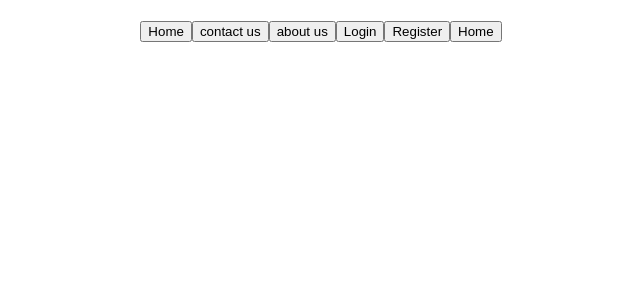
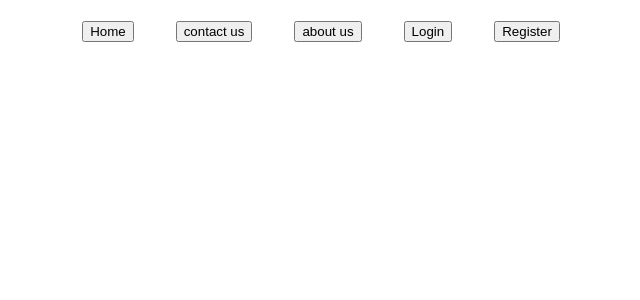
Before and after one commit to vaibhav2699/login, a React (Create React App) app: page / in a window 1280 px wide. Shown: the top 300 px of the page, without its empty margins (319-959 px from the left). Built offline with nearby package versions, Linux system fonts and the light colour scheme.

Commit message:
add three button in header

```diff
--- a/src/App.css
+++ b/src/App.css
@@ -1,6 +1,5 @@
 .App {
   text-align: center;
-  margin: 20px;
 }
 
 .App-logo {
--- a/src/component/Header.js
+++ b/src/component/Header.js
@@ -4,17 +4,17 @@ import{Link} from 'react-router-dom';
 class Header extends React.Component{
     render(){
         return(
-            <div className="app">
-                <button> Home </button>
-                <button> contact us </button>
-                <button> about us </button>
+            <div className="header1">
+                <button style={{margin:"21px"}}> Home </button>
+                <button style={{margin:"21px"}}> contact us </button>
+                <button style={{margin:"21px"}}> about us </button>
                 <Link to="Login">
-                    <button> Login </button>
+                    <button style={{margin:"21px"}}> Login </button>
                 </Link>
                 <Link to="Register">
-                    <button> Register </button>
+                    <button style={{margin:"21px"}}> Register </button>
                 </Link>
-                <button> Home </button>
+
             </div>
         )
     }
```
